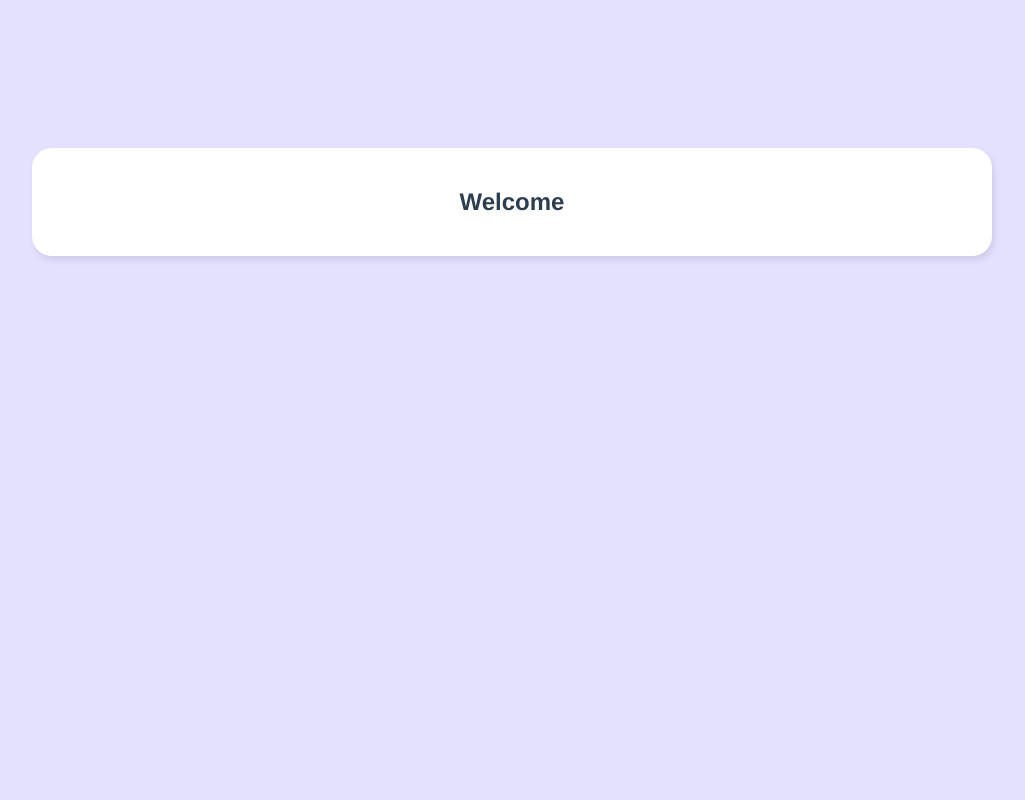
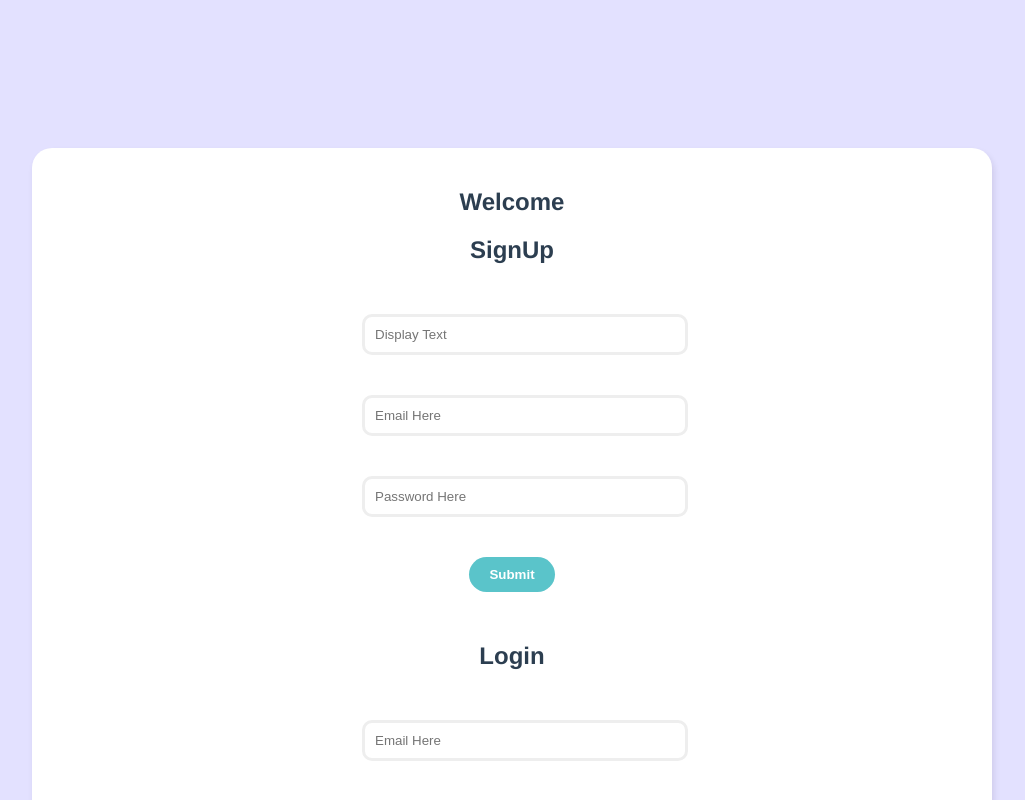
Before and after one commit to DanteThuta/livechat_vue, a Vue app: page / in a window 1280 px wide. Shown: the top 800 px of the page, without its empty margins (128-1153 px from the left). Built offline with nearby package versions, Linux system fonts and the light colour scheme.

Commit message:
Created SignUp and Login Form

```diff
--- a/package.json
+++ b/package.json
@@ -8,6 +8,7 @@
   },
   "dependencies": {
     "core-js": "^3.6.5",
+    "firebase": "^9.0.1",
     "vue": "^3.0.0",
     "vue-router": "^4.0.0-0"
   },
--- /dev/null
+++ b/src/components/Login.vue
@@ -0,0 +1,25 @@
+<template>
+    <h2>Login</h2>
+    <form @submit.prevent="Login">
+
+        <input type="email" placeholder="Email Here" v-model="email">
+        <input type="password" placeholder="Password Here" v-model="password">
+
+        <button>Login</button>
+    </form>
+</template>
+
+<script>
+import { ref } from 'vue'
+export default {
+    setup(){
+
+
+
+    }
+}
+</script>
+
+<style>
+
+</style>
--- /dev/null
+++ b/src/components/Signup.vue
@@ -0,0 +1,31 @@
+<template>
+    <h2>SignUp</h2>
+    <form @submit.prevent="SignUp">
+        <input type="text" placeholder="Display Text" v-model="displayName">
+        <input type="email" placeholder="Email Here" v-model="email">
+        <input type="password" placeholder="Password Here" v-model="password">
+
+        <button>Submit</button>
+    </form>
+</template>
+
+<script>
+import { ref } from 'vue'
+export default {
+    setup(){
+        let displayName = ref("");
+        let email = ref("");
+        let password = ref("");
+
+        let SignUp=()=>{
+            console.log(displayName.value,email.value,password.value)
+        }
+
+        return {displayName,email,password,SignUp}
+    }
+}
+</script>
+
+<style>
+
+</style>
--- a/src/router/index.js
+++ b/src/router/index.js
@@ -6,7 +6,7 @@ const routes = [
     path: '/',
     name: 'Welcome',
     component: Welcome
-  },
+  }
 
 ]
 
--- a/src/views/Welcome.vue
+++ b/src/views/Welcome.vue
@@ -1,12 +1,19 @@
 <template>
   <div class="welcome container">
       <h2>Welcome</h2>
+      <Signup />
+      <Login />
   </div>
 </template>
 
 <script>
+import Signup from "../components/Signup.vue"
+import Login from "../components/Login.vue"
 export default {
-
+  components: {
+    Signup,
+    Login
+    }
 }
 </script>
 
@@ -14,6 +21,41 @@ export default {
 
 .container{
     text-align: center;
+    justify-content: center;
     padding: 20px 0;
 }
+
+/* form styles */
+
+.welcome form{
+  width: 300px;
+  margin: 30px auto;
+}
+
+.welcome label{
+  display: block;
+  margin: 20px 0 20px;
+}
+
+.welcome input{
+  padding: 10px;
+  border: 3px solid #eee;
+  border-radius: 10px;
+  margin: 20px auto;
+  outline: 0;
+  width: 100%;
+  color: #999;
+
+}
+
+.welcome span{
+  font-weight: bold;
+  text-decoration: underline;
+  cursor: pointer;
+}
+
+.welcome button{
+  margin: 20px auto;
+}
+
 </style>
```
Also changed, not shown: src/components/HelloWorld.vue (deleted, +0 -58 lines), src/firebase/config.js (added, +26 -0 lines), 1 other file (tests, documents, lock files or other folders).
